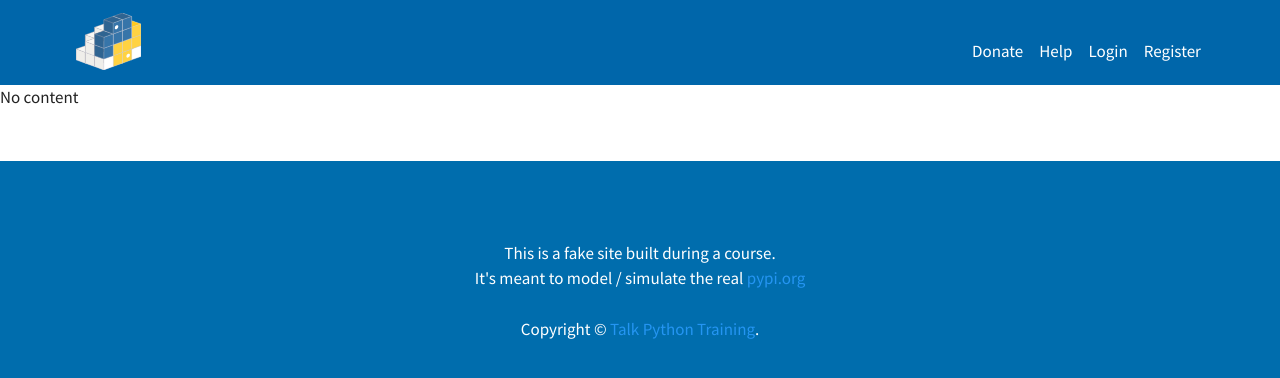
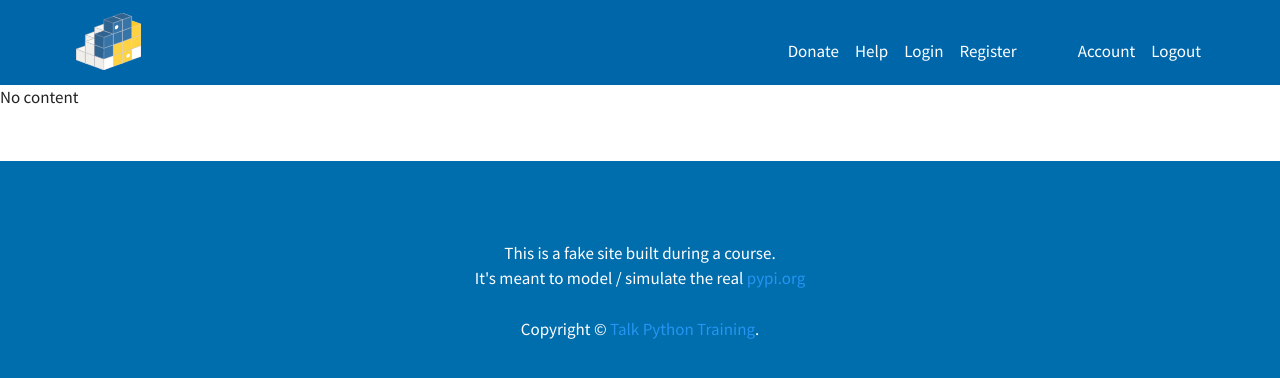
Before and after one commit to skyris/fastapi_course, a Python web app: template src/templates/shared/_layout.html in a window 1280 px wide. Shown: the top 378 px of the page. Run offline with Jinja, Linux system fonts and the light colour scheme; the template is opened without the code that fills it, so the values that code supplies are empty.

Commit message:
feat: add different behavior for logged in and not logged in user

```diff
--- a/src/templates/shared/_layout.html
+++ b/src/templates/shared/_layout.html
@@ -33,9 +33,12 @@
         <ul class="navbar-nav ml-auto">
             <li class="nav-item"><a class="nav-link" href="#">Donate</a></li>
             <li class="nav-item"><a class="nav-link" href="#">Help</a></li>
-            <li class="nav-item"><a class="nav-link" href="/account/login">Login</a></li>
-            <li class="nav-item"><a class="nav-link" href="/account/register"
+            <li tal:condition="not is_logged_in" class="nav-item"><a class="nav-link" href="/account/login">Login</a></li>
+            <li tal:condition="not is_logged_in" class="nav-item"><a class="nav-link" href="/account/register"
                                                                 id="last_nav_link">Register</a></li>
+            <li tal:condition="is_logged_in" class="nav-item"><a class="nav-link" href="/account">Account</a></li>
+            <li tal:condition="is_logged_in" class="nav-item"><a class="nav-link" href="/account/logout"
+                                                                id="last_nav_link">Logout</a></li>
         </ul>
     </div>
 </nav>
--- a/src/viewmodels/shared/viewmodel.py
+++ b/src/viewmodels/shared/viewmodel.py
@@ -9,5 +9,8 @@
         self.error: Optional[str] = None
         self.user_id: Optional[int] = None
 
+        # We will get this from cookies later
+        self.is_logged_in: Optional[bool] = False
+
     def to_dict(self) -> dict:
         return self.__dict__
--- a/src/views/home.py
+++ b/src/views/home.py
@@ -18,6 +18,5 @@
 @router.get('/about')
 @template(template_file='home/about.html')
 def about(request: Request):
-    # vm = ViewModelBase(request)
-    # TODO: use the vm
-    return {}
+    vm = ViewModelBase(request)
+    return vm.to_dict()
```
